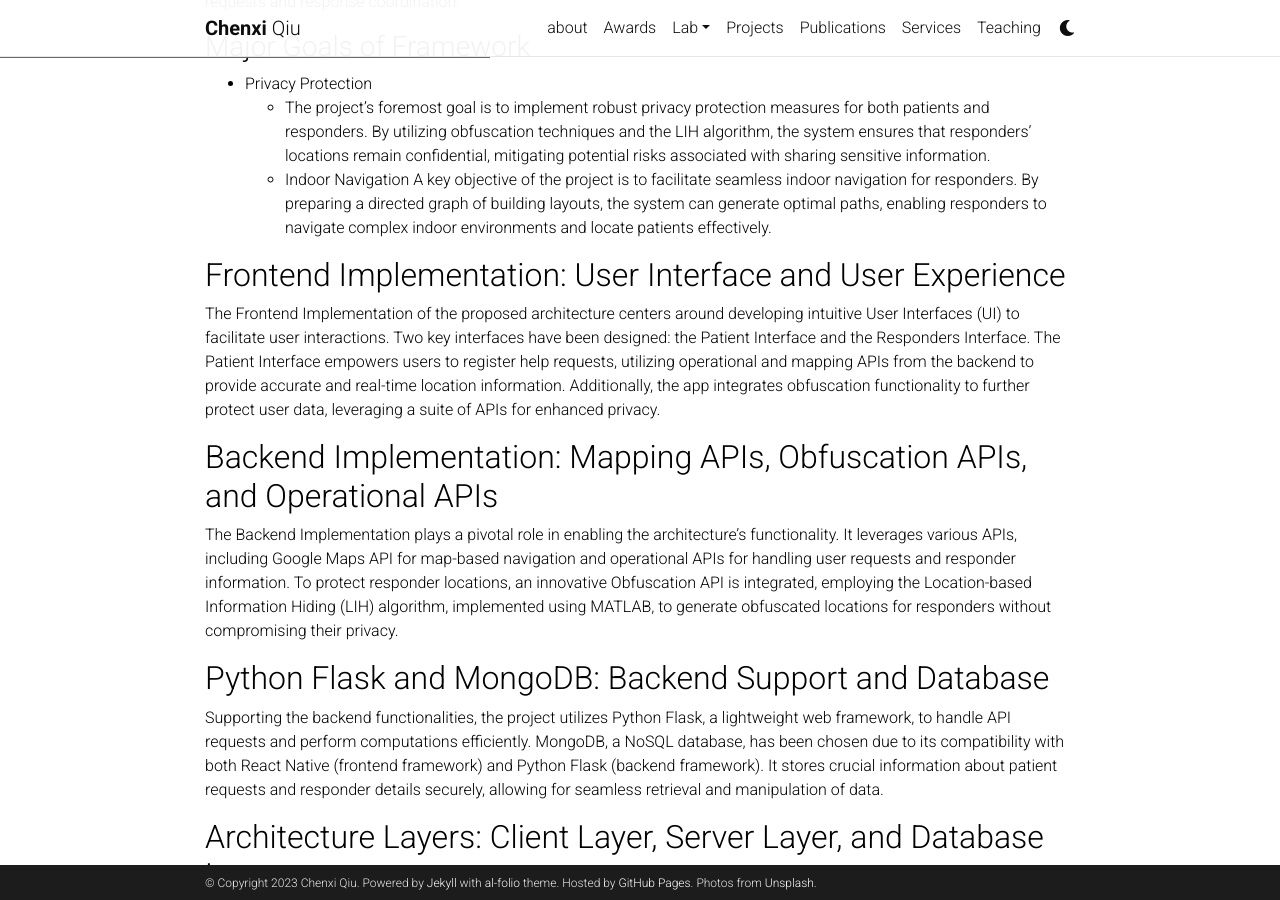
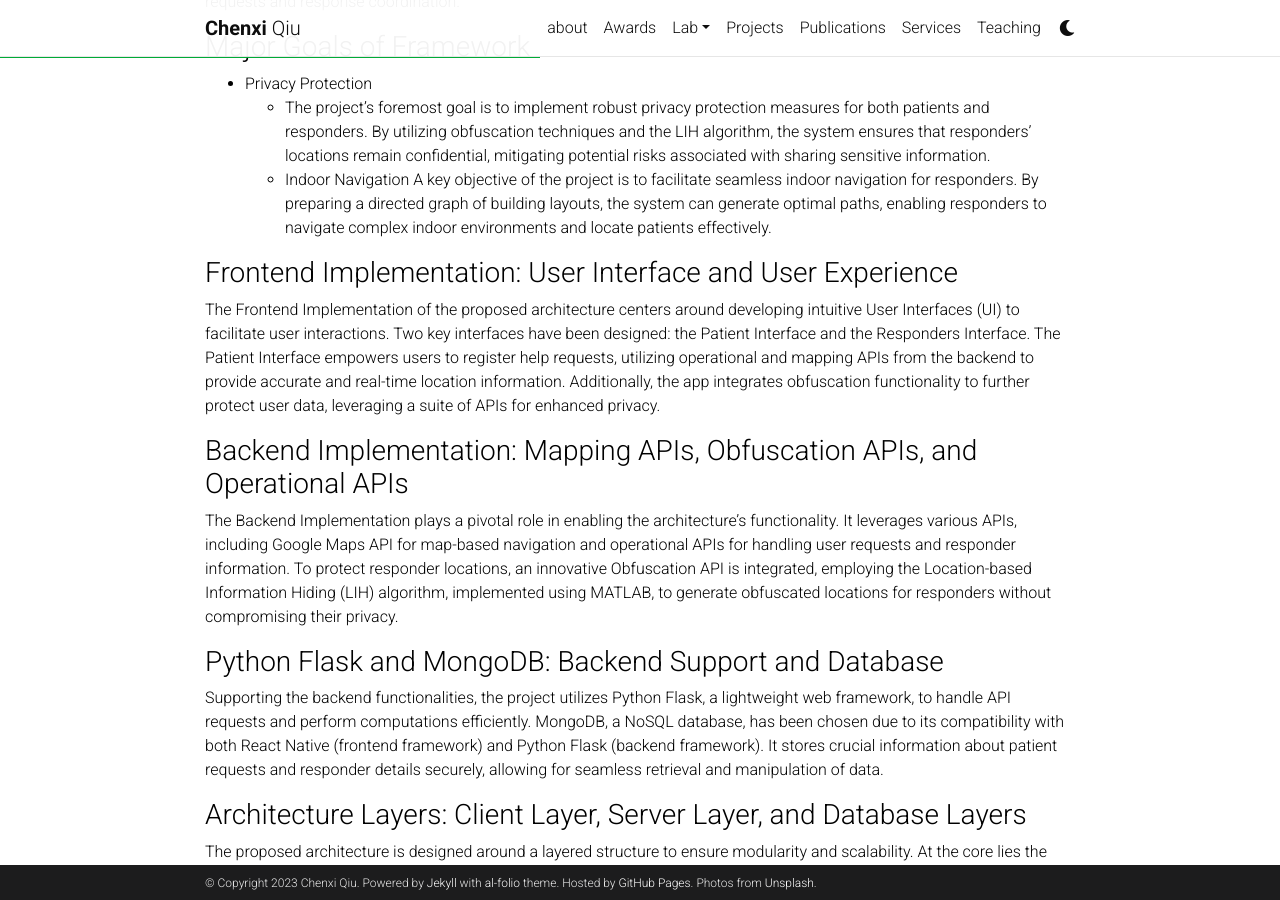
Before and after one commit to chenxiunt/chenxiunt.github.io, a Jekyll site: the page built from _projects/SpatialAgent.markdown, in a window 1280 px wide and 900 px high, scrolled down 438 px. Built offline with Jekyll 4.4.1, drawn with Linux system fonts in a browser that asks for light colours; comment, search, counter and statistics services are not loaded; a style sheet for code colours, icons or effects is not loaded.

```diff
--- a/_projects/SpatialAgent.markdown
+++ b/_projects/SpatialAgent.markdown
@@ -17,20 +17,20 @@ The primary purpose of this project is to develop an efficient and privacy-centr
   * Indoor Navigation
 A key objective of the project is to facilitate seamless indoor navigation for responders. By preparing a directed graph of building layouts, the system can generate optimal paths, enabling responders to navigate complex indoor environments and locate patients effectively.
 
-## Frontend Implementation: User Interface and User Experience
+### Frontend Implementation: User Interface and User Experience
 The Frontend Implementation of the proposed architecture centers around developing intuitive User Interfaces (UI) to facilitate user interactions. Two key interfaces have been designed: the Patient Interface and the Responders Interface. The Patient Interface empowers users to register help requests, utilizing operational and mapping APIs from the backend to provide accurate and real-time location information. Additionally, the app integrates obfuscation functionality to further protect user data, leveraging a suite of APIs for enhanced privacy.
 
-## Backend Implementation: Mapping APIs, Obfuscation APIs, and Operational APIs
+### Backend Implementation: Mapping APIs, Obfuscation APIs, and Operational APIs
 The Backend Implementation plays a pivotal role in enabling the architecture's functionality. It leverages various APIs, including Google Maps API for map-based navigation and operational APIs for handling user requests and responder information. To protect responder locations, an innovative Obfuscation API is integrated, employing the Location-based Information Hiding (LIH) algorithm, implemented using MATLAB, to generate obfuscated locations for responders without compromising their privacy.
 
-## Python Flask and MongoDB: Backend Support and Database
+### Python Flask and MongoDB: Backend Support and Database
 Supporting the backend functionalities, the project utilizes Python Flask, a lightweight web framework, to handle API requests and perform computations efficiently. MongoDB, a NoSQL database, has been chosen due to its compatibility with both React Native (frontend framework) and Python Flask (backend framework). It stores crucial information about patient requests and responder details securely, allowing for seamless retrieval and manipulation of data.
 
-## Architecture Layers: Client Layer, Server Layer, and Database Layers
+### Architecture Layers: Client Layer, Server Layer, and Database Layers
 The proposed architecture is designed around a layered structure to ensure modularity and scalability. At the core lies the Client Layer, consisting of two user interfaces - the Patient Interface for help requests and the Responders Interface for volunteer response. The Server Layer, in conjunction with the Backend APIs, handles the computation and processing of user requests, responses, and navigation details. Finally, the Database Layer securely stores essential information related to patient requests and responder profiles.
 With an emphasis on indoor navigation, the project prepares a directed graph based on building layouts, allowing for guided path generation to aid responders in reaching patients promptly. Google Maps API facilitates real-time location sharing, enabling accurate path planning and navigation for responders.
 
-## Privacy Protection through Obfuscation APIs and LIH Algorithm
+### Privacy Protection through Obfuscation APIs and LIH Algorithm
 To safeguard responder privacy, the architecture employs Obfuscation APIs, which integrate the LIH algorithm. This algorithm obfuscates responder locations, providing an additional layer of security against potential attackers. The obfuscated locations are dynamically computed based on the responder's serving location, further enhancing privacy and safety.
 The LIH (Location-based Information Hiding) model's implementation yields a probabilistic distribution table, derived from shared destination locations among responders. This table depicts the likelihood of selecting a specific site as an obscured or cloaked location within the designated region. The resultant obfuscated location serves as a strategically concealed substitute, preserving user privacy, while concurrently enabling the seamless execution of location-dependent tasks and services.
 
```
